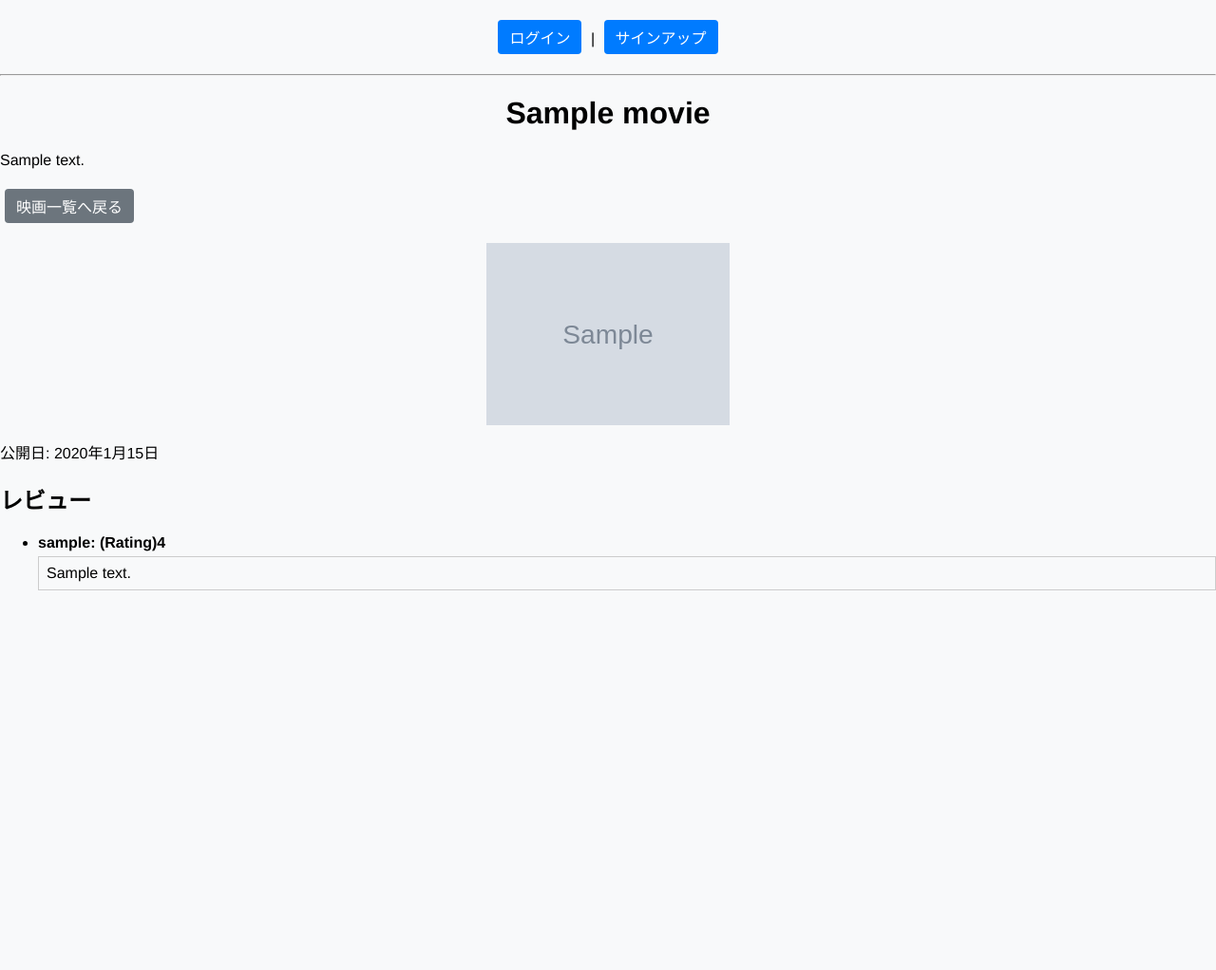
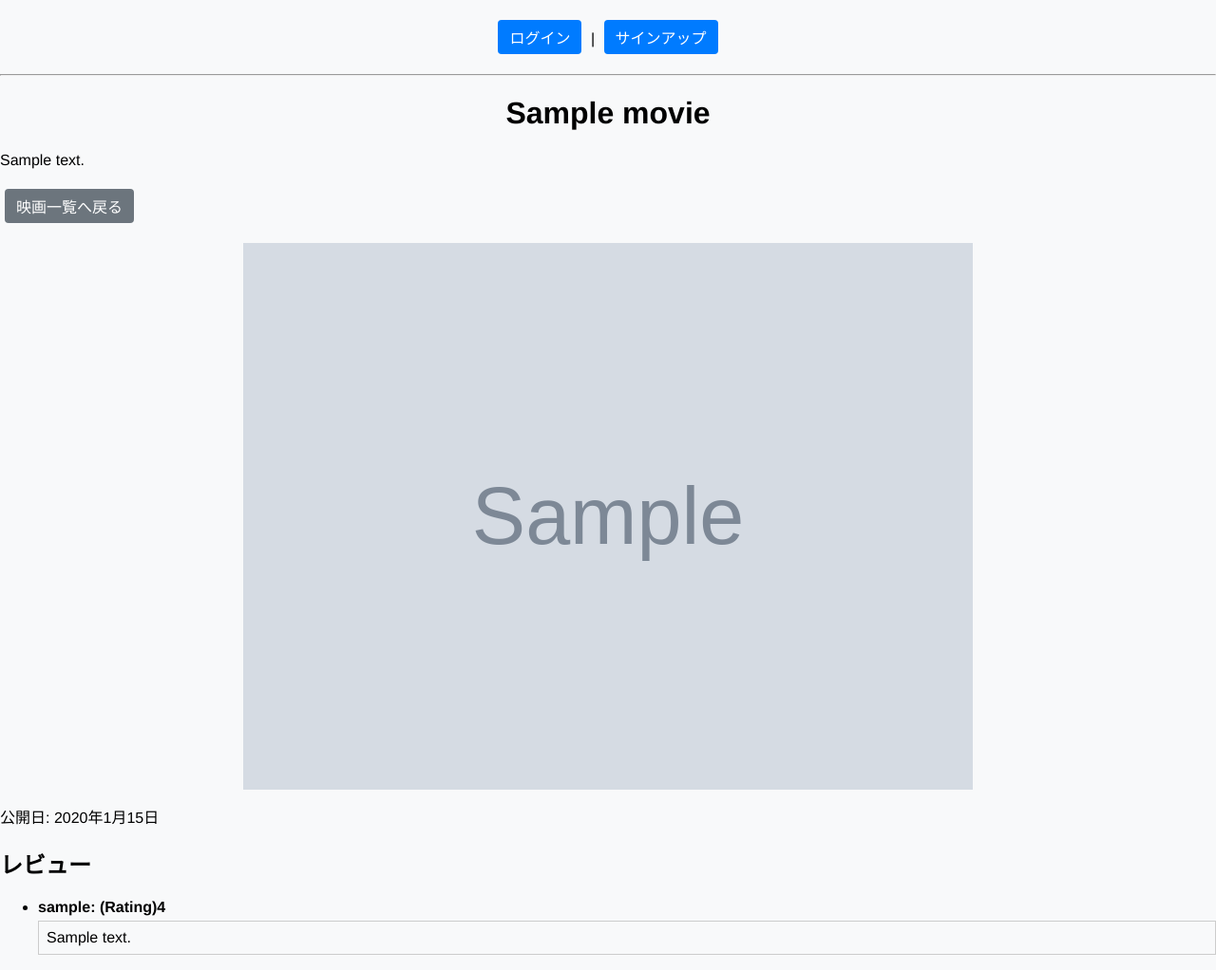
Before and after one commit to 97958697/my-first-portfolio, a Django app: page /reviews/movies/1/ in a window 1280 px wide. Shown: the whole page at 95% size. Before the commit the page ends 622 px from the top, so only its background shows below. Run offline with Django 5.2, Linux system fonts and the light colour scheme; tables that the repository leaves empty hold one stand-in row (values such as "Sample post"); grey boxes marked "Sample" are stand-in pictures.

Commit message:
映画詳細ポスター幅を3倍に変更

```diff
--- a/static/css/styles.css
+++ b/static/css/styles.css
@@ -52,7 +52,7 @@ h2 {
 
 /* 映画詳細ページ ポスター画像 */
 .movie-detail-poster {
-  width: 20%;
+  width: 60%;
   height: auto;
   object-fit: cover;
   display: block;
```
